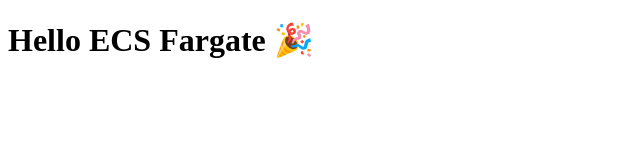
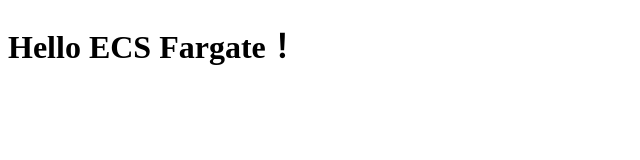
Before and after one commit to YoshiakiShima/github_action_aws_ecs, a plain HTML site: page index.html in a window 1280 px wide. Shown: the whole page, without its empty margins (0-640 px from the left). Drawn offline with Linux system fonts and the light colour scheme.

Commit message:
Update index.html

```diff
--- a/index.html
+++ b/index.html
@@ -4,6 +4,6 @@
     <title>Fargate Test</title>
   </head>
   <body>
-    <h1>Hello ECS Fargate 🎉</h1>
+    <h1>Hello ECS Fargate！</h1>
   </body>
 </html>
```
